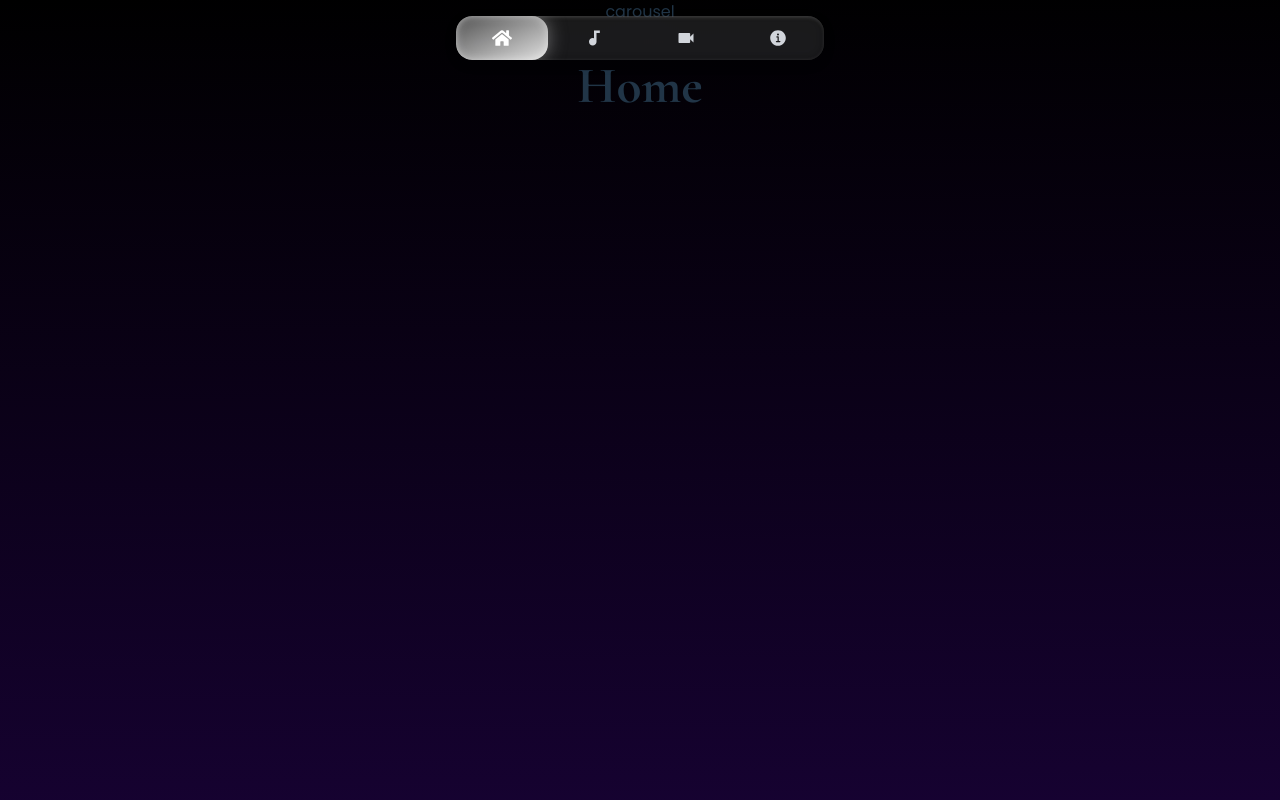
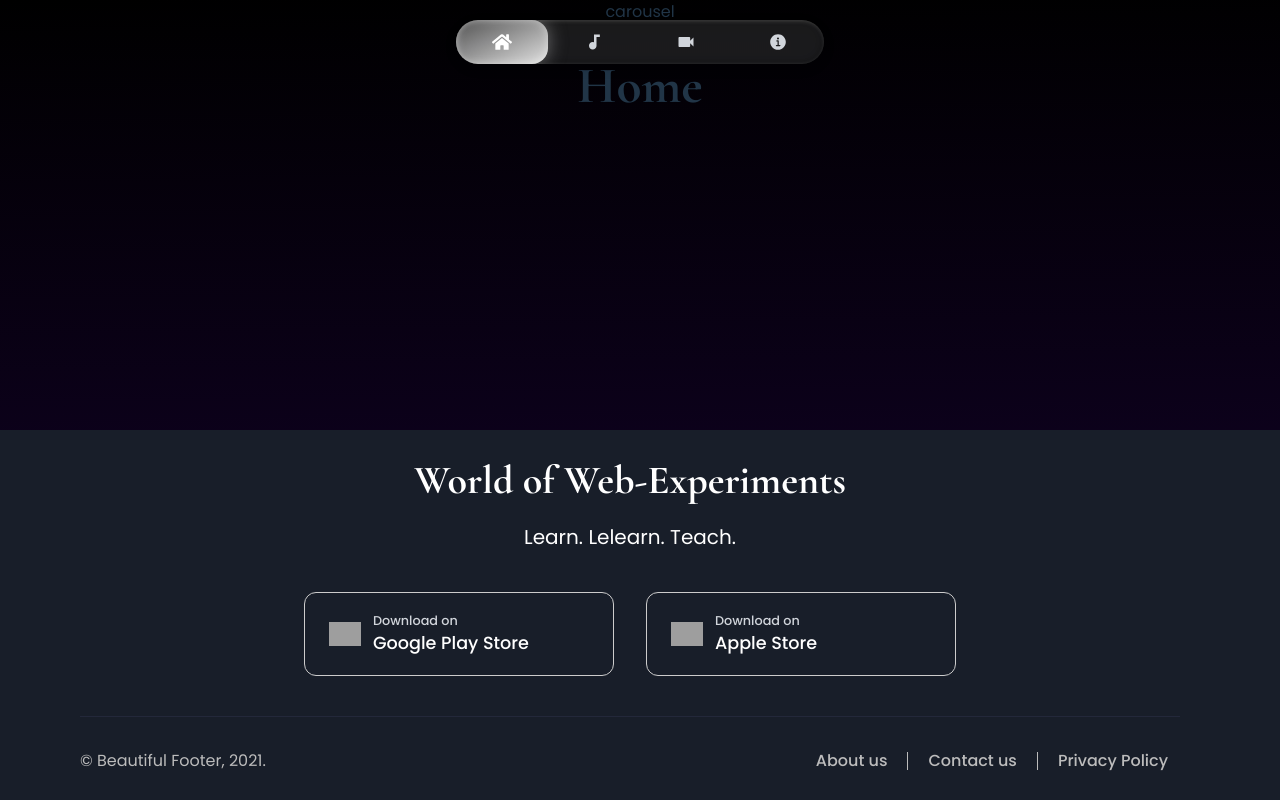
Before and after one commit to amjithos/creatorlab, a React (Vite) app: page / in a window 1280 px wide. Built offline with nearby package versions, Linux system fonts and the light colour scheme; grey boxes are pictures that could not be loaded.

Commit message:
V1 - Edits

```diff
--- a/package.json
+++ b/package.json
@@ -21,13 +21,10 @@
     "@types/react": "^19.1.2",
     "@types/react-dom": "^19.1.2",
     "@vitejs/plugin-react": "^4.4.1",
-    "autoprefixer": "^10.4.21",
     "eslint": "^9.25.0",
     "eslint-plugin-react-hooks": "^5.2.0",
     "eslint-plugin-react-refresh": "^0.4.19",
     "globals": "^16.0.0",
-    "postcss": "^8.5.5",
-    "tailwindcss": "^4.1.10",
     "vite": "^6.3.5"
   }
 }
--- a/src/components/Footer.jsx
+++ b/src/components/Footer.jsx
@@ -1,73 +1,81 @@
 import React, { useState } from 'react';
 import { Link, useLocation } from 'react-router-dom';
+import useWindowWidth from '../hooks/useWindowWidth';
 
 const Footer = () => {
   const location = useLocation();
+  const width = useWindowWidth();
+  const isMobile = width < 640;
   const footerLinks = [
     { name: 'About us', path: '/about' },
     { name: 'Contact us', path: '/contact' },
     { name: 'Privacy Policy', path: '/privacy' },
   ];
 
-  // Inline styles
+  // Responsive fixed footer styles
   const footerStyle = {
-    width: '100%',
+    width: '100vw',
     background: '#181e29',
     color: '#fff',
-    marginTop: 'auto',
+    position: 'fixed',
+    left: 0,
+    bottom: 0,
+    zIndex: 1000,
     padding: 0,
   };
   const containerStyle = {
-    maxWidth: '1100px',
+    maxWidth: isMobile ? '100%' : '1100px',
     margin: '0 auto',
-    padding: '20px 40px 0 20px',
+    padding: isMobile ? '20px 8px 0 8px' : '20px 40px 0 20px',
     display: 'flex',
     flexDirection: 'column',
-    minHeight: '350px',
+    minHeight: isMobile ? 'auto' : '350px',
   };
   const centerTextStyle = {
     textAlign: 'center',
   };
   const headingStyle = {
-    fontSize: '2.5rem',
+    fontSize: isMobile ? '1.7rem' : '2.5rem',
     fontWeight: 650,
-    marginBottom: '0.75rem',
+    marginBottom: isMobile ? '0.5rem' : '0.75rem',
     marginTop: 0,
   };
   const subTextStyle = {
-    fontSize: '1.25rem',
-    marginBottom: '1rem',
+    fontSize: isMobile ? '1rem' : '1.25rem',
+    marginBottom: isMobile ? '0.5rem' : '1rem',
     marginTop: 0,
   };
   const downloadRowStyle = {
     display: 'flex',
-    flexDirection: 'row',
+    flexDirection: isMobile ? 'column' : 'row',
     justifyContent: 'center',
     alignItems: 'center',
-    gap: '32px',
-    margin: '40px 0',
+    gap: isMobile ? '16px' : '32px',
+    margin: isMobile ? '24px 0' : '40px 0',
   };
   const downloadBtnBase = {
     display: 'flex',
     alignItems: 'center',
     border: '1px solid #ccc',
     borderRadius: '12px',
-    padding: '18px 24px',
-    width: '260px',
+    padding: isMobile ? '12px 12px' : '18px 24px',
+    width: isMobile ? '90vw' : '260px',
+    maxWidth: '350px',
     background: 'transparent',
     textDecoration: 'none',
     color: '#fff',
     transition: 'border 0.2s, box-shadow 0.2s',
-    fontSize: '1rem',
+    fontSize: isMobile ? '0.95rem' : '1rem',
     outline: 'none',
+    margin: isMobile ? '0 auto' : undefined,
   };
   const downloadBtnGlow = {
     boxShadow: '0 0 8px #fff, 0 0 16px #38bdf8',
     border: '1px solid #38bdf8',
   };
   const downloadImgStyle = {
-    width: '32px',
-    height: '32px',
+    width: isMobile ? '28px' : '32px',
+    height: isMobile ? '28px' : '32px',
     objectFit: 'contain',
   };
   const downloadTextStyle = {
@@ -75,12 +83,12 @@ const Footer = () => {
     textAlign: 'left',
   };
   const downloadOnStyle = {
-    fontSize: '0.8rem',
+    fontSize: isMobile ? '0.7rem' : '0.8rem',
     color: '#d1d5db',
     margin: 0,
   };
   const downloadStoreBase = {
-    fontSize: '1.1rem',
+    fontSize: isMobile ? '1rem' : '1.1rem',
     fontWeight: 500,
     margin: 0,
     transition: 'text-shadow 0.2s',
@@ -90,25 +98,28 @@ const Footer = () => {
   };
   const bottomRowStyle = {
     display: 'flex',
-    flexDirection: 'row',
-    justifyContent: 'space-between',
-    alignItems: 'center',
-    fontSize: '1rem',
+    flexDirection: isMobile ? 'column' : 'row',
+    justifyContent: isMobile ? 'center' : 'space-between',
+    alignItems: isMobile ? 'flex-start' : 'center',
+    fontSize: isMobile ? '0.95rem' : '1rem',
     color: '#bcbcbc',
     borderTop: '1px solid #23283a',
-    padding: '32px 0 0 0',
+    padding: isMobile ? '20px 0 0 0' : '32px 0 0 0',
+    gap: isMobile ? '8px' : 0,
   };
   const linksRowStyle = {
     display: 'flex',
     flexDirection: 'row',
     alignItems: 'center',
+    flexWrap: isMobile ? 'wrap' : 'nowrap',
+    justifyContent: isMobile ? 'center' : 'flex-start',
   };
   const linkStyle = {
     color: '#bcbcbc',
     textDecoration: 'none',
     padding: '0 12px',
     transition: 'color 0.2s',
-    fontSize: '1rem',
+    fontSize: isMobile ? '0.95rem' : '1rem',
   };
   const linkActiveStyle = {
     color: '#fff',
--- a/src/components/Navbar.jsx
+++ b/src/components/Navbar.jsx
@@ -3,6 +3,7 @@ import { FaHome } from 'react-icons/fa';
 import { MdAudiotrack, MdVideocam } from 'react-icons/md';
 import { IoInformationCircle } from 'react-icons/io5';
 import { useNavigate, useLocation } from 'react-router-dom';
+import useWindowWidth from '../hooks/useWindowWidth';
 
 // You can customize your navigation items here
 const navItems = [
@@ -36,6 +37,8 @@ const itemStyles = {
 const GlassNavSelector = () => {
   const navigate = useNavigate();
   const location = useLocation();
+  const width = useWindowWidth();
+  const isMobile = width < 640;
   const [selectedItem, setSelectedItem] = useState(() => {
     const currentPath = location.pathname;
     const item = navItems.find(item => item.path === currentPath);
@@ -48,38 +51,50 @@ const GlassNavSelector = () => {
     navigate(item.path);
   };
 
-  // --- Inline Styles ---
+  const selectedIndex = navItems.findIndex((p) => p.value === selectedItem);
+  const baseGliderStyle = {
+    position: 'absolute',
+    top: 0,
+    bottom: 0,
+    zIndex: 10,
+    width: `calc(100% / ${navItems.length})`,
+    borderRadius: isMobile ? '0.75rem' : '1rem',
+    transition: 'all 0.5s cubic-bezier(0.37, 1.95, 0.66, 0.56)',
+    transform: `translateX(${selectedIndex * 100}%)`,
+  };
+  const finalGliderStyle = {
+    ...baseGliderStyle,
+    ...itemStyles[selectedItem],
+  };
 
+  // Responsive fixed navbar style
+  const horizontalMargin = isMobile ? 12 : 32;
   const containerStyle = {
     display: 'flex',
     position: 'fixed',
-    top: '2%',
+    top: isMobile ? 20 : 20,
     left: '50%',
     transform: 'translateX(-50%)',
-    width: 'fit-content',
-    maxWidth: '90%',
+    width: isMobile ? `calc(80vw - ${horizontalMargin * 3}px)` : 'fit-content',
+    maxWidth: isMobile ? `calc(80vw - ${horizontalMargin * 3}px)` : 'fit-content',
     overflow: 'hidden',
-    borderRadius: '1rem',
+    borderRadius: isMobile ? '1.5rem' : '1.5rem',
     backgroundColor: 'rgba(255, 255, 255, 0.1)',
     backdropFilter: 'blur(12px)',
     boxShadow: 'inset 1px 1px 4px rgba(255, 255, 255, 0.2), inset -1px -1px 6px rgba(0, 0, 0, 0.3), 0 4px 12px rgba(0, 0, 0, 0.15)',
     zIndex: 1000,
+    padding: isMobile ? '0.25rem 0.5rem' : '0',
   };
-
-  const inputStyle = {
-    display: 'none',
-  };
-
   const baseLabelStyle = {
     position: 'relative',
     zIndex: 20,
     display: 'flex',
-    minWidth: '60px',
+    minWidth: isMobile ? '44px' : '60px',
     cursor: 'pointer',
     alignItems: 'center',
     justifyContent: 'center',
-    padding: '0.75rem 1rem',
-    fontSize: '20px',
+    padding: isMobile ? '0.5rem 0.5rem' : '0.75rem 1rem',
+    fontSize: isMobile ? '16px' : '20px',
     fontWeight: 600,
     letterSpacing: '0.025em',
     color: 'rgb(209, 213, 219)',
@@ -87,37 +102,15 @@ const GlassNavSelector = () => {
     userSelect: 'none',
   };
 
-  const selectedIndex = navItems.findIndex((p) => p.value === selectedItem);
-
-  const baseGliderStyle = {
-    position: 'absolute',
-    top: 0,
-    bottom: 0,
-    zIndex: 10,
-    width: `calc(100% / ${navItems.length})`,
-    borderRadius: '1rem',
-    transition: 'all 0.5s cubic-bezier(0.37, 1.95, 0.66, 0.56)',
-    transform: `translateX(${selectedIndex * 100}%)`,
-  };
-
-  const finalGliderStyle = {
-    ...baseGliderStyle,
-    ...itemStyles[selectedItem],
-  };
-
-  // --- Component Render ---
-
   return (
     <div style={containerStyle}>
       {navItems.map((item) => {
         const isSelected = selectedItem === item.value;
         const isHovered = hoveredItem === item.value;
-
         const finalLabelStyle = {
           ...baseLabelStyle,
           color: isSelected || isHovered ? '#ffffff' : baseLabelStyle.color,
         };
-
         return (
           <React.Fragment key={item.id}>
             <input
@@ -127,7 +120,7 @@ const GlassNavSelector = () => {
               value={item.value}
               checked={isSelected}
               onChange={(e) => setSelectedItem(e.target.value)}
-              style={inputStyle}
+              style={{ display: 'none' }}
             />
             <label
               htmlFor={item.id}
--- /dev/null
+++ b/src/hooks/useWindowWidth.js
@@ -0,0 +1,13 @@
+import { useState, useEffect } from 'react';
+
+export default function useWindowWidth() {
+  const [width, setWidth] = useState(window.innerWidth);
+
+  useEffect(() => {
+    const handleResize = () => setWidth(window.innerWidth);
+    window.addEventListener('resize', handleResize);
+    return () => window.removeEventListener('resize', handleResize);
+  }, []);
+
+  return width;
+}
```
Also changed, not shown: 1 other file (tests, documents, lock files or other folders).
